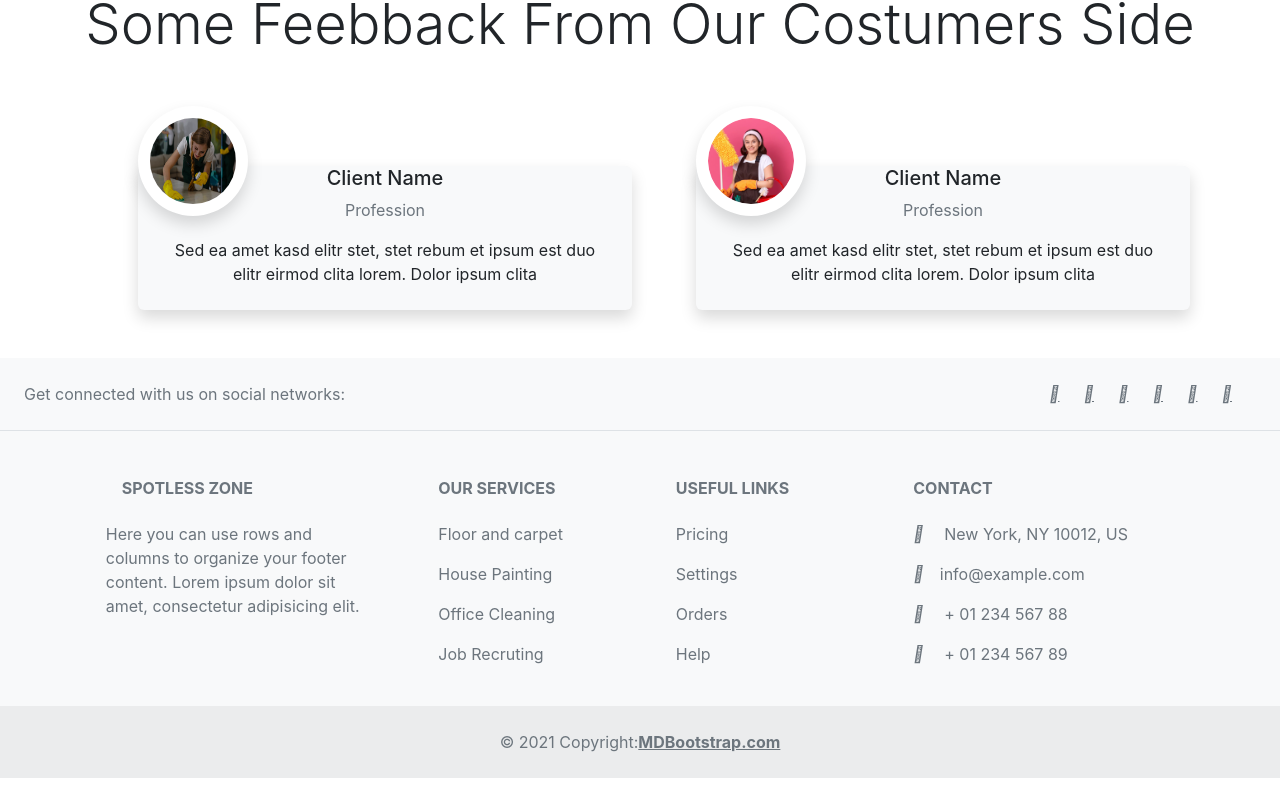
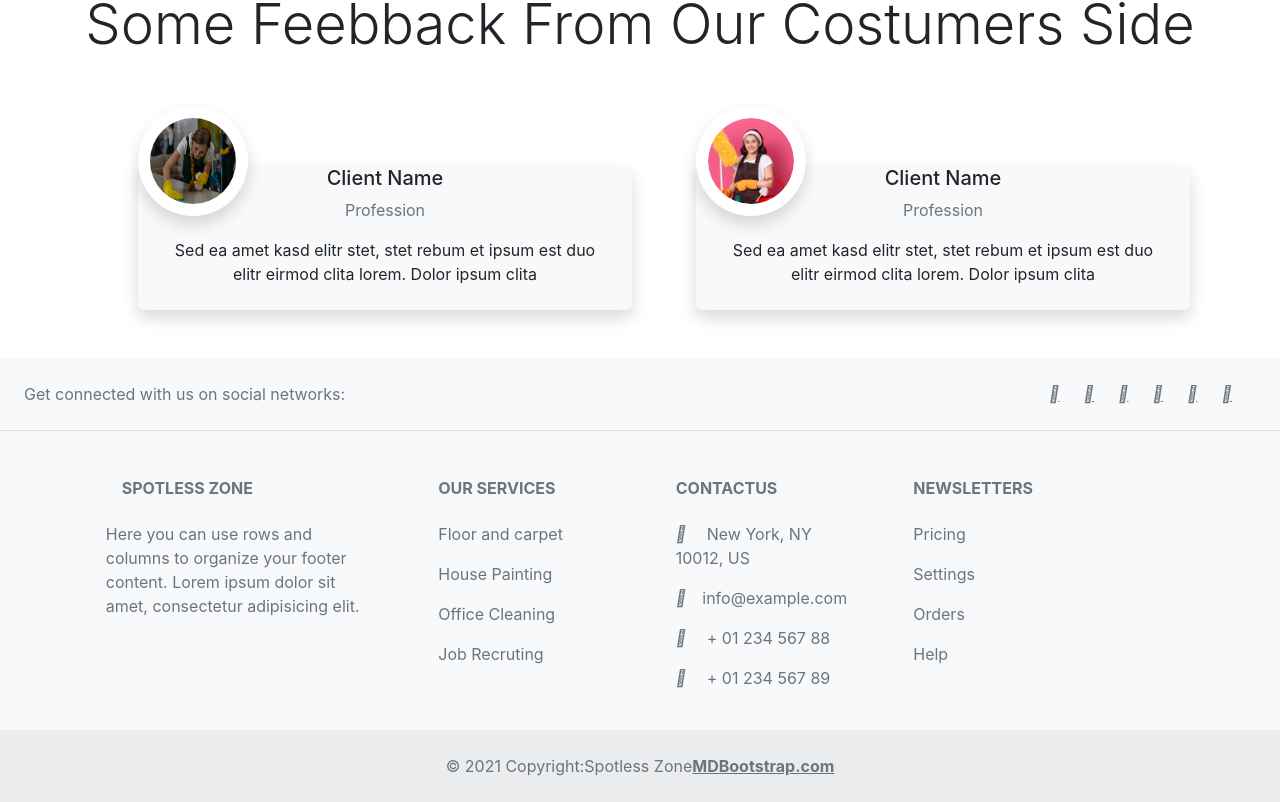
Before and after one commit to vivek738/SpotlessZone_Website, a React (Create React App) app: page / in a window 1280 px wide. Shown: the part 1770-2572 px from the top of the page. Before the commit the page ends 2548 px from the top, so only its background shows below. Built offline with nearby package versions, Linux system fonts and the light colour scheme.

Commit message:
modiifrdda

```diff
--- a/src/Components/Homepage/Footer.js
+++ b/src/Components/Homepage/Footer.js
@@ -77,7 +77,23 @@ const Footer = () => {
         <div className="col-md-3 col-lg-2 col-xl-2 mx-auto mb-4" >
           {/* Links */}
           <h6 className="text-uppercase fw-bold mb-4">
-            Useful links
+            ContactUs
+            </h6>
+          <p><i className="fas fa-home me-3" /> New York, NY 10012, US</p>
+          <p>
+            <i className="fas fa-envelope me-3" />
+            info@example.com
+          </p>
+          <p><i className="fas fa-phone me-3" /> + 01 234 567 88</p>
+          <p><i className="fas fa-print me-3" /> + 01 234 567 89</p>
+
+        </div>
+        {/* Grid column */}
+        {/* Grid column */}
+        <div className="col-md-4 col-lg-3 col-xl-3 mx-auto mb-md-0 mb-4">
+          {/* Links */}
+          <h6 className="text-uppercase fw-bold mb-4">
+          NewsLetters
           </h6>
           <p>
             <a style={{textDecoration: 'none'}} href="#!" className="text-reset">Pricing</a>
@@ -91,21 +107,8 @@ const Footer = () => {
           <p>
             <a style={{textDecoration: 'none'}} href="#!" className="text-reset">Help</a>
           </p>
-        </div>
-        {/* Grid column */}
-        {/* Grid column */}
-        <div className="col-md-4 col-lg-3 col-xl-3 mx-auto mb-md-0 mb-4">
-          {/* Links */}
-          <h6 className="text-uppercase fw-bold mb-4">
-            Contact
-          </h6>
-          <p><i className="fas fa-home me-3" /> New York, NY 10012, US</p>
-          <p>
-            <i className="fas fa-envelope me-3" />
-            info@example.com
-          </p>
-          <p><i className="fas fa-phone me-3" /> + 01 234 567 88</p>
-          <p><i className="fas fa-print me-3" /> + 01 234 567 89</p>
+
+
         </div>
         {/* Grid column */}
       </div>
@@ -115,7 +118,7 @@ const Footer = () => {
   {/* Section: Links  */}
   {/* Copyright */}
   <div className="text-center p-4" style={{backgroundColor: 'rgba(0, 0, 0, 0.05)'}}>
-    © 2021 Copyright:
+    © 2021 Copyright:Spotless Zone
     <a className="text-reset fw-bold" href="https://mdbootstrap.com/">MDBootstrap.com</a>
   </div>
   {/* Copyright */}
```
